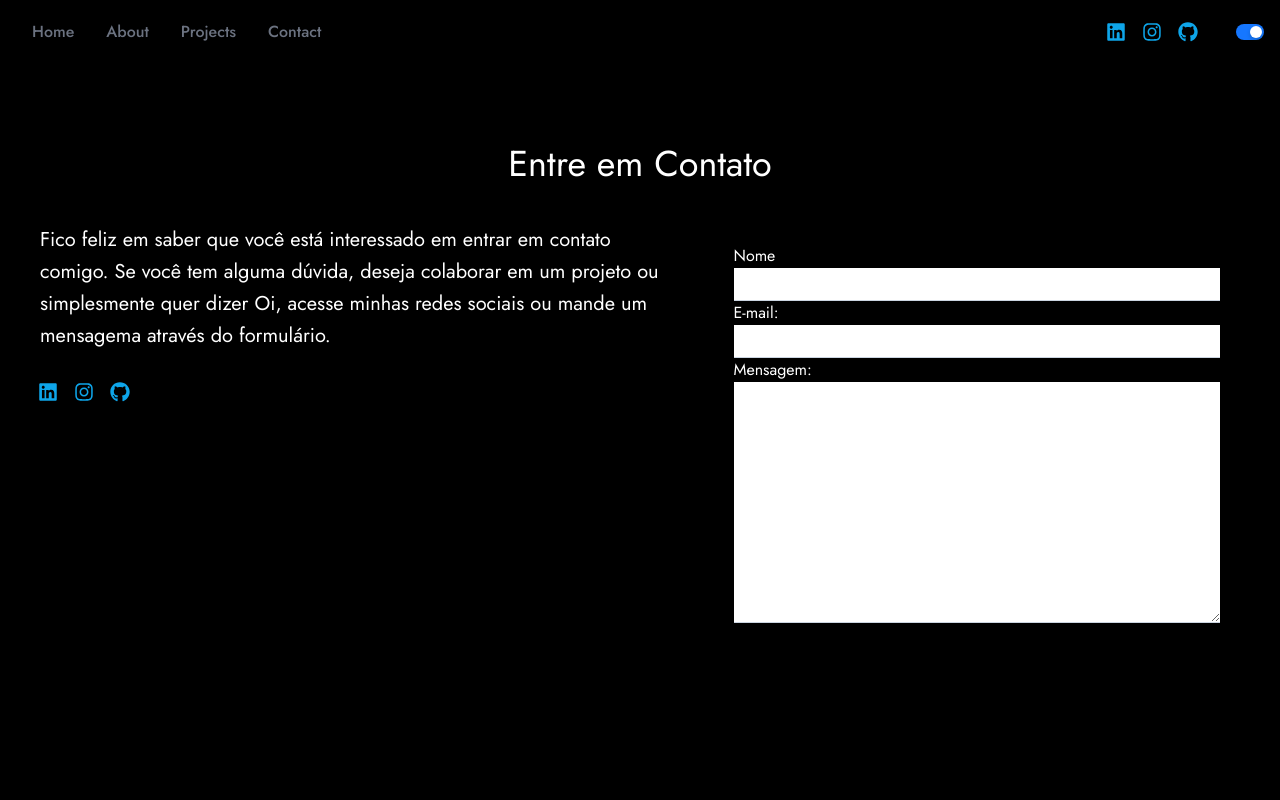
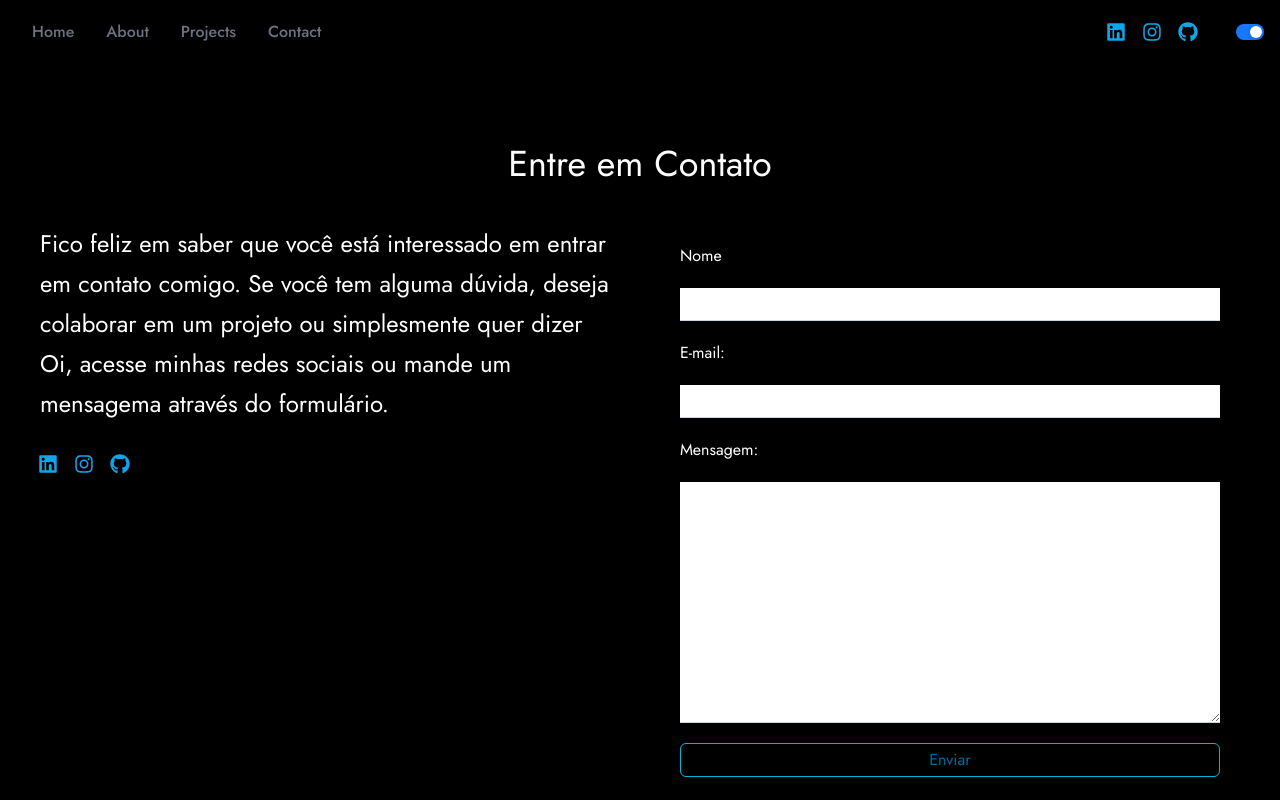
Before and after one commit to delanoquirino/delano_quirino_site, a Next.js app: page /contact in a window 1280 px wide. Shown: the top 800 px of the page. Built offline with nearby package versions, Linux system fonts and the light colour scheme.

Commit message:
feat: adding get-form

```diff
--- a/src/app/contact/page.tsx
+++ b/src/app/contact/page.tsx
@@ -5,12 +5,12 @@ import React from "react";
 const Contact = () => {
   return (
     <div className="bg-black dark:bg-white transition duration-300 ease-in-out">
-      <div className="h-screen max-w-7xl mx-auto py-20">
+      <div className="h-full md:h-screen max-w-7xl mx-auto py-20">
 
           <h1 className='text-4xl  text-white dark:text-black text-center'>Entre em Contato</h1>
         <div className="flex gap-6 md:gap-12 flex-col md:flex-row p-10">
           <div className="flex flex-col gap-8 md:w-[60%] w-full ">
-            <p className='text-white dark:text-black text-xl leading-8'>
+            <p className='text-white dark:text-black text-2xl leading-10'>
               Fico feliz em saber que você está interessado em entrar em contato
               comigo. Se você tem alguma dúvida, deseja colaborar em um projeto ou
               simplesmente quer dizer Oi, acesse minhas redes sociais ou mande um mensagema através do formulário.
--- a/src/app/projects/page.tsx
+++ b/src/app/projects/page.tsx
@@ -78,12 +78,12 @@ const Projects = () => {
               <TechBadge name="React Scroll" />
             </div>
             <div className="flex justify-start items-center gap-5">
-            <button className="text-sky-700 px-3 py-1 flex items-center justify-center rounded-md border-[1px] border-cyan-500 hover:bg-gradient-to-r from-cyan-500 to-sky-500 cursor-pointer transition duration-300 ease-in-out hover:scale-110 hover:brightness-125">
+            <button className="text-sky-700 px-3 py-1 flex items-center justify-center rounded-lg border-[1px] border-cyan-500 hover:bg-gradient-to-r from-cyan-500 to-sky-500 cursor-pointer transition duration-300 ease-in-out hover:scale-110 hover:brightness-125">
                 <a href="https://ammadv.vercel.app/" target="_blank">
                   Site
                 </a>
               </button>
-              <button className="text-sky-700 px-3 py-1 flex items-center justify-center rounded-md border-[1px] border-cyan-500 hover:bg-gradient-to-r from-cyan-500 to-sky-500 cursor-pointer transition duration-300 ease-in-out hover:scale-110 hover:brightness-125">
+              <button className="text-sky-700 px-3 py-1 flex items-center justify-center rounded-lg border-[1px] border-cyan-500 hover:bg-gradient-to-r from-cyan-500 to-sky-500 cursor-pointer transition duration-300 ease-in-out hover:scale-110 hover:brightness-125">
                 <a
                   href="https://github.com/delanoquirino/ammadv"
                   target="_blank"
--- a/src/components/Form.tsx
+++ b/src/components/Form.tsx
@@ -1,16 +1,44 @@
-import React from 'react'
+import React from "react";
 
 const Form = () => {
   return (
-    <form className='flex flex-col md:w-[50%] w-full hover:shadow-2xl hover:shadow-cyan-500/50 p-5 transition duration-300 ease-in-out'>
-        <label htmlFor="" className='text-white dark:text-black bold  '>Nome</label>
-        <input type="text" className='p-1 outline-none border-b border-slate-300' />
-        <label htmlFor="" className='text-white dark:text-black bold'>E-mail:</label>
-        <input type="text" className='p-1 outline-none border-b border-slate-300'/>
-        <label htmlFor="" className='text-white dark:text-black bold'>Mensagem:</label>
-        <textarea name="" id="" cols="20" rows="10" className='outline-none border-b border-slate-300'></textarea>
+    <form
+      className="flex gap-5 flex-col md:w-[60%] w-full hover:shadow-2xl hover:shadow-cyan-500/50 p-5 transition duration-300 ease-in-out"
+      action="https://getform.io/f/346fd422-917a-4f04-ad2d-91aa9d4498c0"
+      method="POST"
+    >
+      <label htmlFor="" className="text-white dark:text-black bold  ">
+        Nome
+      </label>
+      <input
+        type="text"
+        className="p-1 outline-none border-b border-slate-300"
+      />
+      <label htmlFor="" className="text-white dark:text-black bold">
+        E-mail:
+      </label>
+      <input
+        type="text"
+        className="p-1 outline-none border-b border-slate-300"
+      />
+      <label htmlFor="" className="text-white dark:text-black bold">
+        Mensagem:
+      </label>
+      <textarea
+        type="text" name="message"
+        id=""
+        cols="20"
+        rows="10"
+        className="outline-none border-b border-slate-300"
+      ></textarea>
+      <button
+        type="submit"
+        className="text-sky-700 px-3 py-1 flex items-center justify-center rounded-md border-[1px] border-cyan-500 hover:bg-gradient-to-r from-cyan-500 to-sky-500 cursor-pointer transition duration-300 ease-in-out hover:brightness-125"
+      >
+        Enviar
+      </button>
     </form>
-  )
-}
+  );
+};
 
-export default Form
+export default Form;
```
